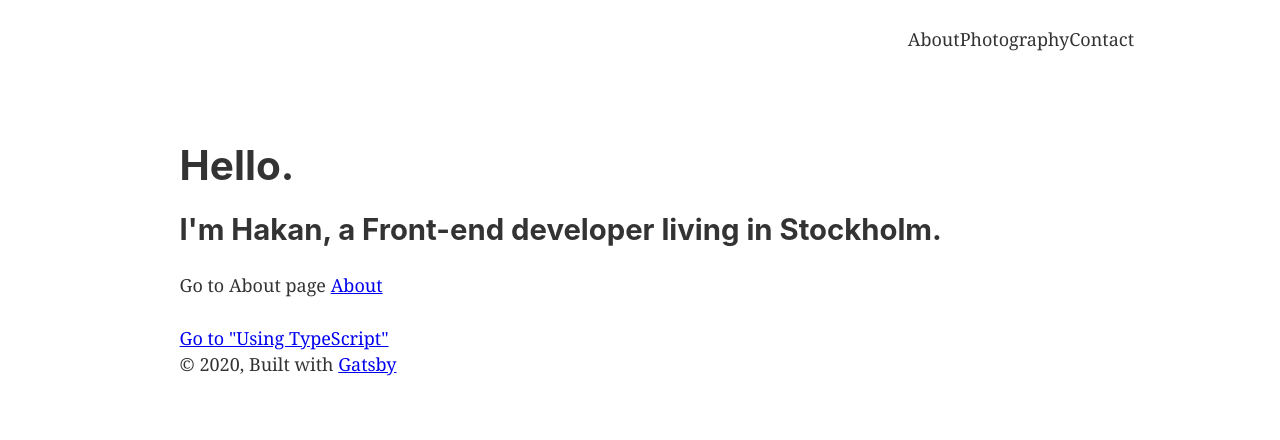
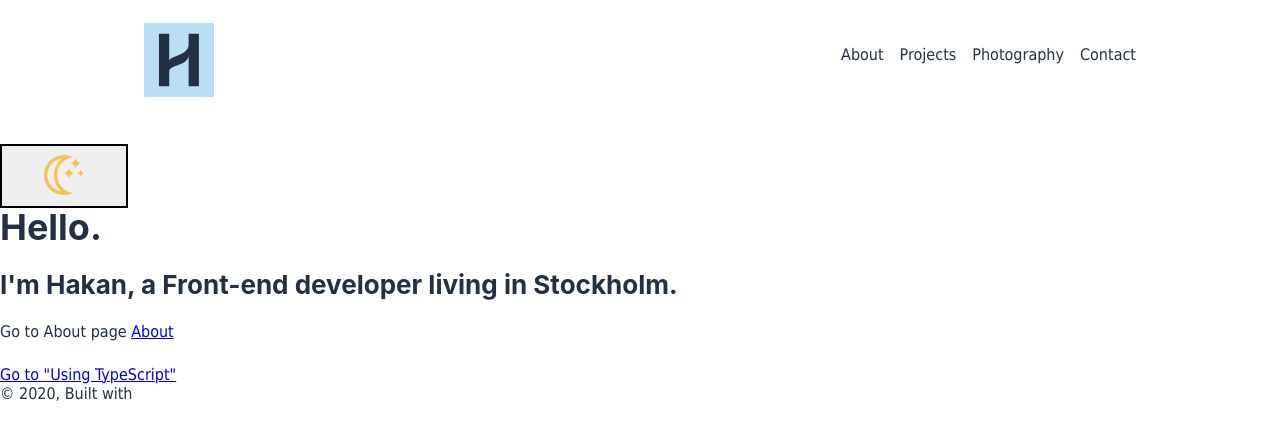
Before and after one commit to hakantas212/personal-website, a Gatsby site: page / in a window 1280 px wide. Built offline with nearby package versions, Linux system fonts and the light colour scheme; Gatsby itself is replaced by a stand-in of ours.

Commit message:
dark mode

```diff
--- /dev/null
+++ b/src/components/Globalstyle.js
@@ -0,0 +1,10 @@
+import { createGlobalStyle} from "styled-components"
+
+export const GlobalStyles = createGlobalStyle`
+  body {
+    background: ${({ theme }) => theme.body};
+    color: ${({ theme }) => theme.text};
+    font-family: Tahoma, Helvetica, Arial, Roboto, sans-serif;
+    transition: all 0.50s linear;
+  }
+  `
--- a/src/components/header.js
+++ b/src/components/header.js
@@ -2,11 +2,9 @@ import { Link } from "gatsby"
 import PropTypes from "prop-types"
 import React from "react"
 import styled from 'styled-components'
-import Logo from '../images/logo-dark.svg'
+import Logo from '../images/logo-light.svg'
 
-const Container = styled.div `
-  margin-bottom: 1.45em;
-`
+
 const Inner = styled.div `
   max-width: 80%;
   padding: 1.45em 1em;
@@ -16,33 +14,44 @@ const Inner = styled.div `
   align-items: center;
 `
 const Img = styled.img `
-  max-width: 70px;
+  width: 70px;
 `
-const Nav = styled.ul `
-  display: flex;
-  list-style: none;
-  padding: 0px;
+const Nav = styled.nav `
+  ul {
+    display: flex;
+    list-style: none;
+    padding: 0px;
+  }
+  li {
+    padding-left: 1em;
+  }
+
+  a {
+    text-decoration: none;
+    color: #233044
+
+  }
 `
 const HeaderLogo = styled(Link) `
   display: flex;
+  text-decoration: none;
 `
 
 const Header = ({ siteTitle }) => (
   <header>
-    <Container>
       <Inner>
         <HeaderLogo to="/">
           <Img src={Logo} alt="Dark Logo" />
         </HeaderLogo>
-        <nav>
-          <Nav>
-            <li>About</li>
-            <li>Photography</li>
-            <li>Contact</li>
-          </Nav>
-        </nav>
+        <Nav>
+          <ul>
+            <Link to="/about"><li>About</li></Link>
+            <Link to="/about"><li>Projects</li></Link>
+            <Link to="/about"><li>Photography</li></Link>
+            <Link to="/about"><li>Contact</li></Link>
+          </ul>
+        </Nav>
       </Inner>
-    </Container>
   </header>
 )
 
--- a/src/components/layout.js
+++ b/src/components/layout.js
@@ -1,18 +1,22 @@
-/**
- * Layout component that queries for data
- * with Gatsby's useStaticQuery component
- *
- * See: https://www.gatsbyjs.org/docs/use-static-query/
- */
 
 import React from "react"
 import PropTypes from "prop-types"
 import { useStaticQuery, graphql } from "gatsby"
-
 import Header from "./header"
 import "./layout.scss"
+import {ThemeProvider} from "styled-components";
+import { GlobalStyles } from "../components/Globalstyle";
+import  {useDarkMode} from "../components/useDarkMode"
+import { lightTheme, darkTheme } from "../components/theme"
+import Toggle from "./toggle"
+
+
 
 const Layout = ({ children }) => {
+
+  const [theme, themeToggler, mountedComponent] = useDarkMode();
+  const themeMode = theme === 'light' ? lightTheme : darkTheme;
+
   const data = useStaticQuery(graphql`
     query SiteTitleQuery {
       site {
@@ -23,24 +27,24 @@ const Layout = ({ children }) => {
     }
   `)
 
+  if (!mountedComponent) return <div />;
+
   return (
+    <ThemeProvider theme={themeMode}>
     <>
-      <Header siteTitle={data.site.siteMetadata.title} />
-      <div
-        style={{
-          margin: `0 auto`,
-          maxWidth: 960,
-          padding: `0 1.0875rem 1.45rem`,
-        }}
-      >
+    <GlobalStyles/>
+      <Header  siteTitle={data.site.siteMetadata.title} />
+      <div>
+      <Toggle theme={theme} toggleTheme={themeToggler} />
         <main>{children}</main>
         <footer>
           © {new Date().getFullYear()}, Built with
           {` `}
-          <a href="https://www.gatsbyjs.org">Gatsby</a>
         </footer>
       </div>
     </>
+    </ThemeProvider>
+
   )
 }
 
--- a/src/components/layout.scss
+++ b/src/components/layout.scss
@@ -185,7 +185,7 @@ textarea {
   font: inherit;
 }
 html {
-  font: 112.5%/1.45em georgia, serif;
+  font: 112.5%/1.45em;
   box-sizing: border-box;
   overflow-y: scroll;
 }
@@ -200,7 +200,6 @@ html {
 }
 body {
   color: hsla(0, 0%, 0%, 0.8);
-  font-family: georgia, serif;
   font-weight: normal;
   word-wrap: break-word;
   font-kerning: normal;
--- /dev/null
+++ b/src/components/theme.js
@@ -0,0 +1,11 @@
+export const lightTheme = {
+    body: '#fff',
+    text: '#233044',
+    background: 'linear-gradient(#39598A, #79D7ED)',
+  }
+
+  export const darkTheme = {
+    body: '#233044',
+    text: '#FAFAFA',
+    background: '#999',
+  }
--- /dev/null
+++ b/src/components/toggle.js
@@ -0,0 +1,49 @@
+import React from 'react'
+import { func, string } from 'prop-types';
+import styled from "styled-components"
+
+const Button = styled.button`
+
+  border: 2px solid ${({ theme }) => theme.toggleBorder};
+  cursor: pointer;
+  font-size: 0.5rem;
+  justify-content: space-between;
+  margin: 0 auto;
+  overflow: hidden;
+  padding: 0.5rem;
+  position: relative;
+  width: 8rem;
+  height: 4rem;
+  outline: none;
+  }
+
+`;
+
+const Sun = styled.svg`
+ height: auto;
+ width: 2.5rem;
+ transition: all 0.7s linear;
+`;
+
+const Moon = styled.svg`
+  height: auto;
+  width: 2.5rem;
+  transition: all 0.7s linear;
+`
+
+const Toggle = ({theme, toggleTheme }) => {
+    return (
+      <Button onClick={toggleTheme}>
+        {theme === "light" ?
+          <Moon xmlns="http://www.w3.org/2000/svg" width="24" height="24" viewBox="0 0 24 24"><path style={{ fill: "#F6C358" }} d="M10.719 2.082c-2.572 2.028-4.719 5.212-4.719 9.918 0 4.569 1.938 7.798 4.548 9.895-4.829-.705-8.548-4.874-8.548-9.895 0-5.08 3.808-9.288 8.719-9.918zm1.281-2.082c-6.617 0-12 5.383-12 12s5.383 12 12 12c1.894 0 3.87-.333 5.37-1.179-3.453-.613-9.37-3.367-9.37-10.821 0-7.555 6.422-10.317 9.37-10.821-1.74-.682-3.476-1.179-5.37-1.179zm0 10.999c1.437.438 2.562 1.564 2.999 3.001.44-1.437 1.565-2.562 3.001-3-1.436-.439-2.561-1.563-3.001-3-.437 1.436-1.562 2.561-2.999 2.999zm8.001.001c.958.293 1.707 1.042 2 2.001.291-.959 1.042-1.709 1.999-2.001-.957-.292-1.707-1.042-2-2-.293.958-1.042 1.708-1.999 2zm-1-9c-.437 1.437-1.563 2.562-2.998 3.001 1.438.44 2.561 1.564 3.001 3.002.437-1.438 1.563-2.563 2.996-3.002-1.433-.437-2.559-1.564-2.999-3.001z" /></Moon>
+          : <Sun xmlns="http://www.w3.org/2000/svg" width="24" height="24" viewBox="0 0 24 24"><path style={{ fill: "#F6C358" }} d="M12 9c1.654 0 3 1.346 3 3s-1.346 3-3 3-3-1.346-3-3 1.346-3 3-3zm0-2c-2.762 0-5 2.238-5 5s2.238 5 5 5 5-2.238 5-5-2.238-5-5-5zm0-2c.34 0 .672.033 1 .08v-2.08h-2v2.08c.328-.047.66-.08 1-.08zm-4.184 1.401l-1.472-1.473-1.414 1.415 1.473 1.473c.401-.537.876-1.013 1.413-1.415zm9.782 1.414l1.473-1.473-1.414-1.414-1.473 1.473c.537.402 1.012.878 1.414 1.414zm-5.598 11.185c-.34 0-.672-.033-1-.08v2.08h2v-2.08c-.328.047-.66.08-1 .08zm4.185-1.402l1.473 1.473 1.415-1.415-1.473-1.472c-.403.536-.879 1.012-1.415 1.414zm-11.185-5.598c0-.34.033-.672.08-1h-2.08v2h2.08c-.047-.328-.08-.66-.08-1zm13.92-1c.047.328.08.66.08 1s-.033.672-.08 1h2.08v-2h-2.08zm-12.519 5.184l-1.473 1.473 1.414 1.414 1.473-1.473c-.536-.402-1.012-.877-1.414-1.414z" /></Sun>}
+      </Button>
+    );
+};
+
+Toggle.propTypes = {
+    theme: string.isRequired,
+    toggleTheme: func.isRequired,
+}
+
+export default Toggle;
--- /dev/null
+++ b/src/components/useDarkMode.js
@@ -0,0 +1,23 @@
+import { useEffect, useState } from 'react';
+
+
+export const useDarkMode = () => {
+    const [theme, setTheme] = useState('light');
+    const [mountedComponent, setMountedComponent] = useState(false)
+    const setMode = mode => {
+        window.localStorage.setItem('theme', mode)
+        setTheme(mode)
+    };
+
+    const themeToggler = () => {
+        theme === 'light' ? setMode('dark') : setMode('light')
+    };
+
+    useEffect(() => {
+        const localTheme = window.localStorage.getItem('theme');
+        localTheme ? setTheme(localTheme) : setMode('light')
+        setMountedComponent(true)
+    }, []);
+
+    return [theme, themeToggler, mountedComponent]
+};
```
Also changed, not shown: src/pages/index.js (+5 -2 lines).
